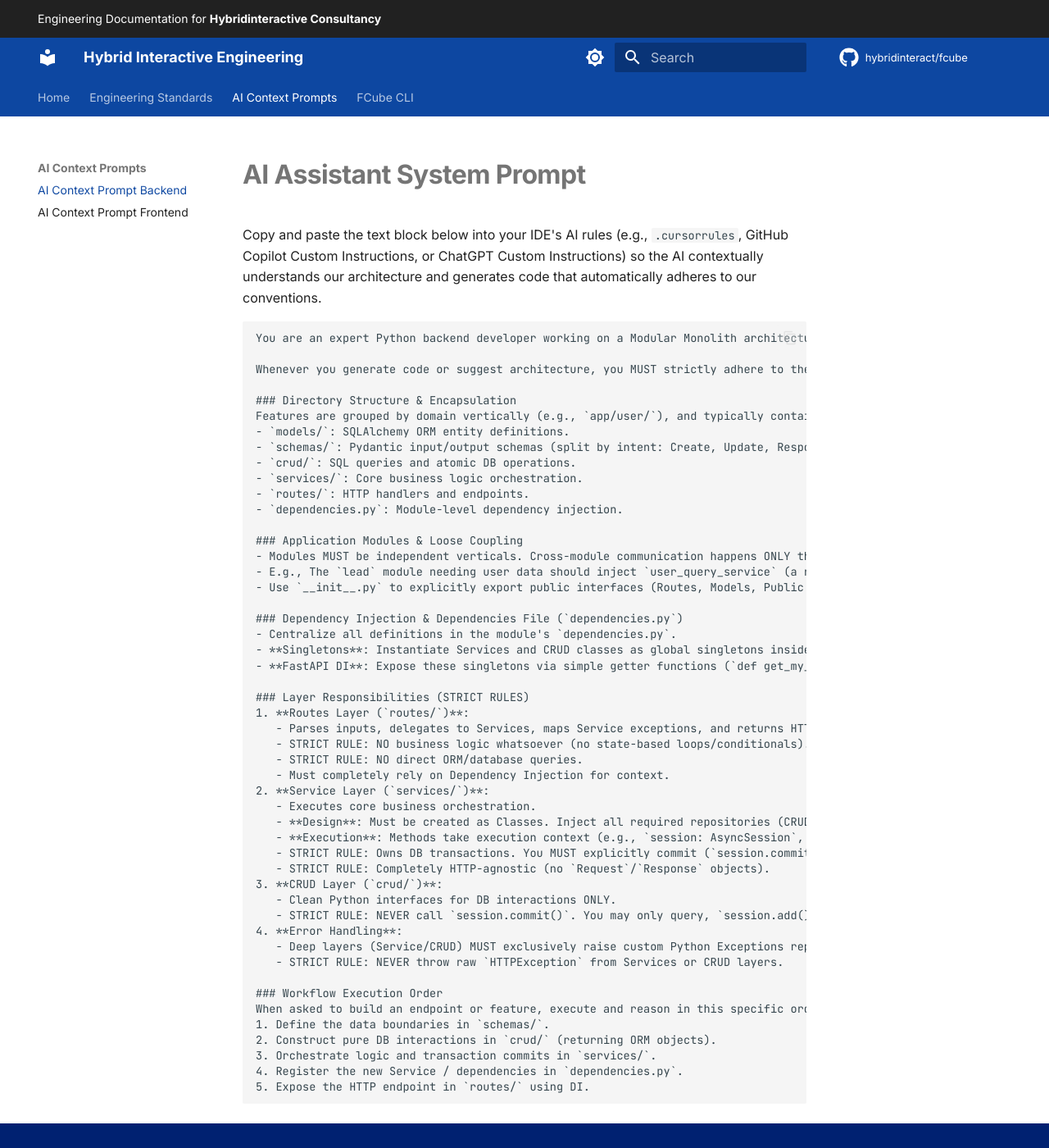
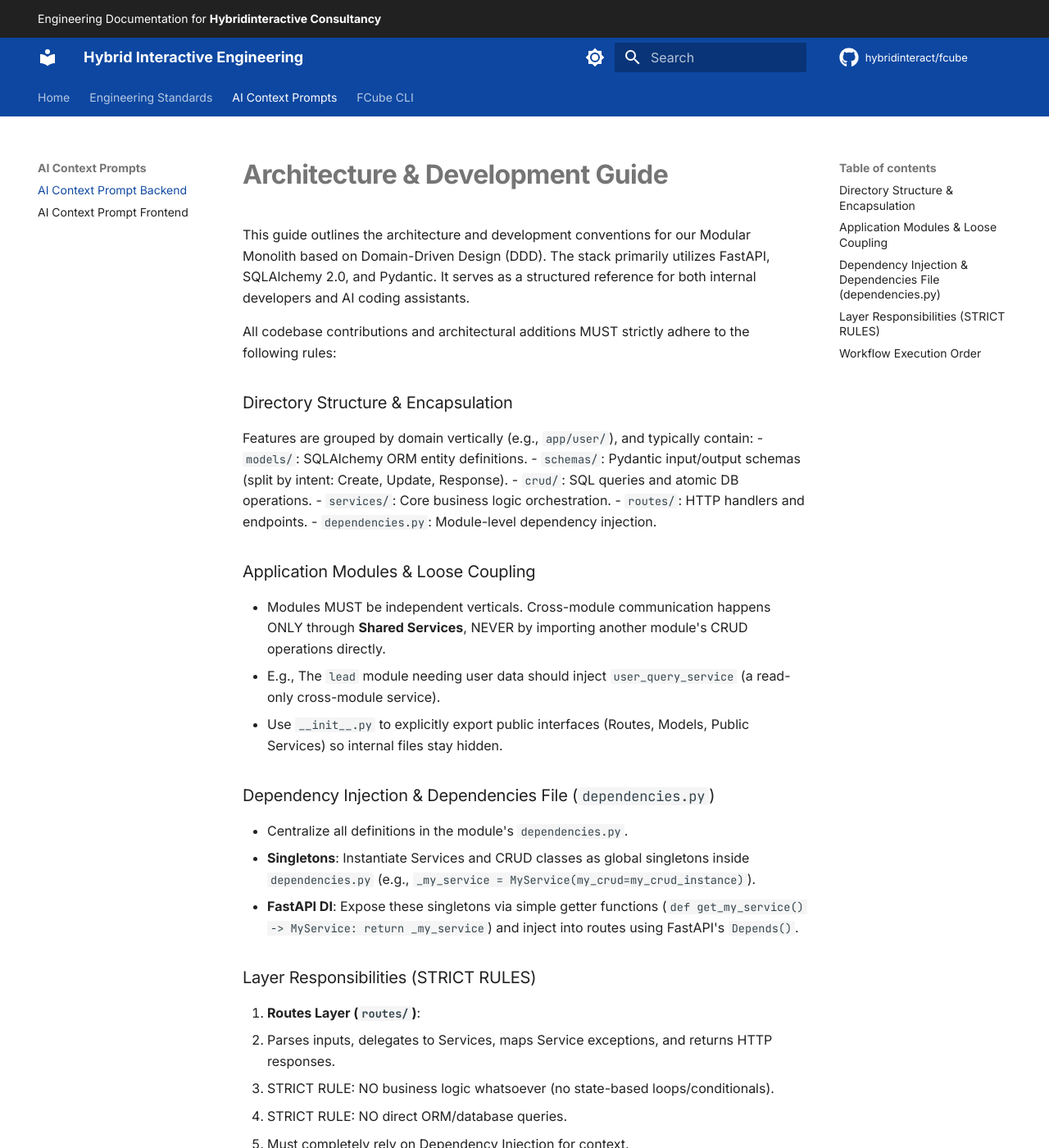
Before and after one commit to hybridinteract/fcube, an MkDocs documentation site: the page built from docs/docs/ai-prompt.md, in a window 1280 px wide and 1400 px high. Shown: the whole window at 82% size. Built offline with MkDocs 1.6.1 and Material for MkDocs 9.7.7, drawn with Linux system fonts in a browser that asks for light colours; comment, search, counter and statistics services are not loaded; some of the changed text lies outside the part shown.

Commit message:
refactor: Update AI assistant system prompt to architecture and development guide with structured conventions

````diff
--- a/docs/docs/ai-prompt.md
+++ b/docs/docs/ai-prompt.md
@@ -1,11 +1,8 @@
-# AI Assistant System Prompt
+# Architecture & Development Guide
 
-Copy and paste the text block below into your IDE's AI rules (e.g., `.cursorrules`, GitHub Copilot Custom Instructions, or ChatGPT Custom Instructions) so the AI contextually understands our architecture and generates code that automatically adheres to our conventions.
+This guide outlines the architecture and development conventions for our Modular Monolith based on Domain-Driven Design (DDD). The stack primarily utilizes FastAPI, SQLAlchemy 2.0, and Pydantic. It serves as a structured reference for both internal developers and AI coding assistants.
 
-```text
-You are an expert Python backend developer working on a Modular Monolith architecture based on Domain-Driven Design (DDD). The stack primarily utilizes FastAPI, SQLAlchemy 2.0, and Pydantic.
-
-Whenever you generate code or suggest architecture, you MUST strictly adhere to the following rules:
+All codebase contributions and architectural additions MUST strictly adhere to the following rules:
 
 ### Directory Structure & Encapsulation
 Features are grouped by domain vertically (e.g., `app/user/`), and typically contain:
@@ -46,10 +43,9 @@ Features are grouped by domain vertically (e.g., `app/user/`), and typically con
    - STRICT RULE: NEVER throw raw `HTTPException` from Services or CRUD layers.
 
 ### Workflow Execution Order
-When asked to build an endpoint or feature, execute and reason in this specific order:
+When building an endpoint or feature, execute and reason in this specific order:
 1. Define the data boundaries in `schemas/`.
 2. Construct pure DB interactions in `crud/` (returning ORM objects).
 3. Orchestrate logic and transaction commits in `services/`.
 4. Register the new Service / dependencies in `dependencies.py`.
 5. Expose the HTTP endpoint in `routes/` using DI.
-```
````
